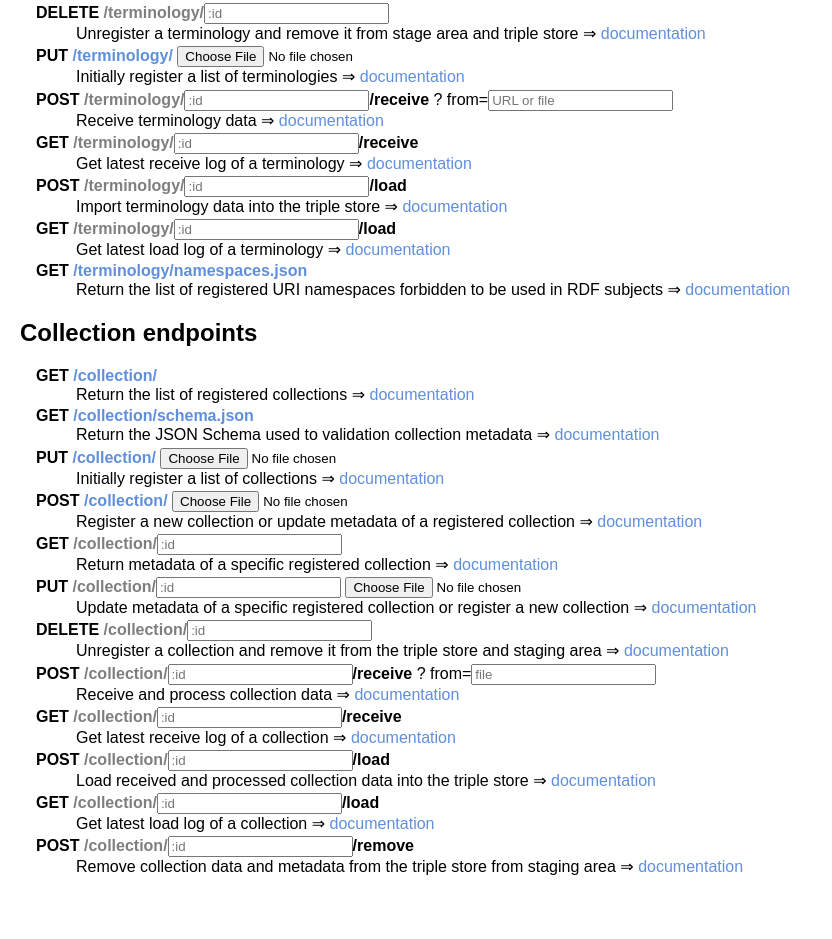
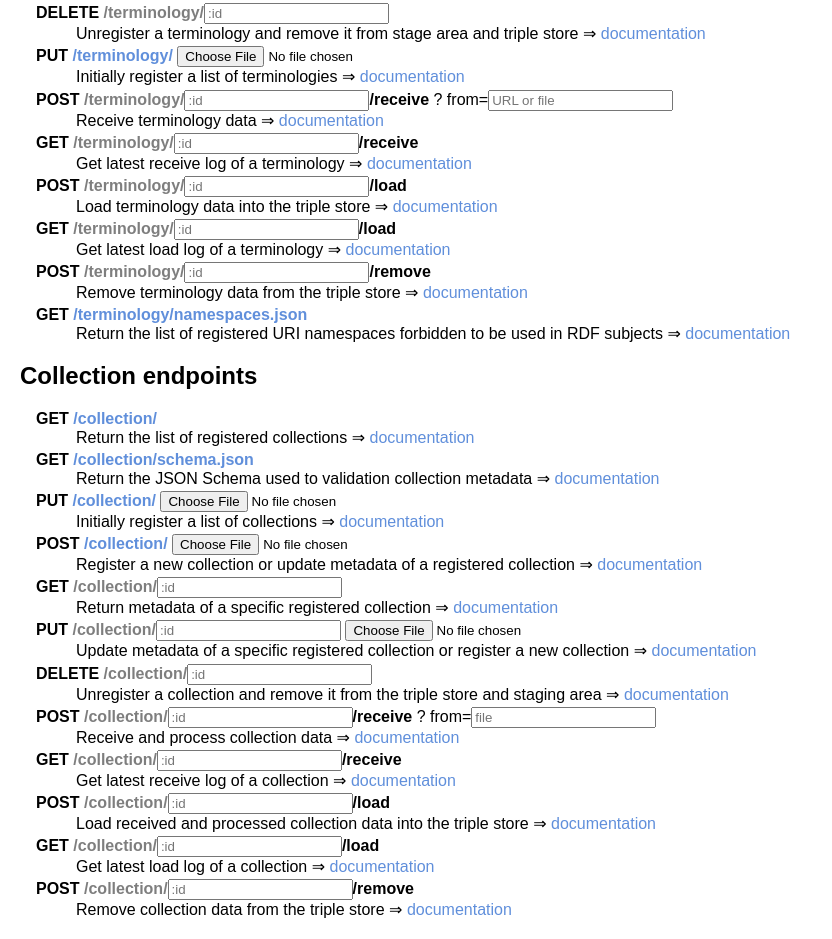
Before and after one commit to nfdi4objects/n4o-graph-importer, a Flask app: page / in a window 1280 px wide. Shown: the part 289-1228 px from the top of the page, without its empty margins (0-832 px from the left). Before the commit the page ends 1164 px from the top, so only its background shows below. Run offline with Flask 3, Linux system fonts and the light colour scheme; parts of the project's set-up code (start-up, migrations or seed data) failed here and were passed over.

Commit message:
Start implementing #19

```diff
--- a/app.py
+++ b/app.py
@@ -91,6 +91,11 @@ def load_terminology_log(id):
     return jsonify(terminologyRegistry.load_log(id))
 
 
+@app.route('/terminology/<int:id>/remove', methods=['POST'])
+def remove_terminology(id):
+    return jsonify(terminologyRegistry.remove(id))
+
+
 @app.route('/collection', methods=['GET'])
 @app.route('/collection/', methods=['GET'])
 def collections():
@@ -137,9 +142,9 @@ def receive_collection_log(id):
     return jsonify(collectionRegistry.receive_log(id))
 
 
-@app.route('/terminology/<int:id>/load', methods=['POST'])
+@app.route('/collection/<int:id>/load', methods=['POST'])
 def load_collection(id):
-    return jsonify(terminologyRegistry.load(id))
+    return jsonify(collectionRegistry.load(id))
 
 
 @app.route('/collection/<int:id>/load', methods=['GET'])
@@ -149,7 +154,7 @@ def load_collection_log(id):
 
 @app.route('/terminology/<int:id>/remove', methods=['POST'])
 def remove_collection(id):
-    return jsonify(terminologyRegistry.remove(id))
+    return jsonify(collectionRegistry.remove(id))
 
 
 if __name__ == '__main__':
--- a/lib/rdf.py
+++ b/lib/rdf.py
@@ -41,7 +41,10 @@ def write_ttl(file, doc, context):
 def sparql_query(api, query):
     sparql = SPARQLWrapper(api, returnFormat='json')
     sparql.setQuery(query)
-    return sparql.queryAndConvert()["results"]["bindings"]
+    try:
+        return sparql.queryAndConvert()["results"]["bindings"]
+    except Exception as e:
+        raise ServerError(f"SPARQL Query failed: {e}")
 
 
 def sparql_update(api, graph, query):
@@ -53,7 +56,6 @@ def sparql_update(api, graph, query):
         if res.response.code != 200:
             raise ServerError(f"HTTP Status code {res.response.code}")
     except Exception as e:
-        print(e)
         raise ServerError(f"SPARQL UPDATE failed: {e}")
 
 
--- a/lib/terminologies.py
+++ b/lib/terminologies.py
@@ -90,3 +90,8 @@ class TerminologyRegistry(Registry):
         rdf_receive(original, self.stage / str(id), log, namespaces)
 
         return log.done()
+
+    def remove(self, id):
+        uri = self.get(id)["uri"]
+        # TODO: also remove files from staging area
+        return sparql_update(self.sparql, uri, f"DROP GRAPH <{uri}>")
--- a/templates/index.html
+++ b/templates/index.html
@@ -96,11 +96,15 @@
       </li>
       <li>
         <b>POST <a onclick="loadTerminology(this)">/terminology/</a>{{ input_id("ter") }}/load</b>
-        {{ help("Import terminology data into the triple store","post-terminologyidload") }}
+        {{ help("Load terminology data into the triple store","post-terminologyidload") }}
       </li>
       <li>
         <b>GET <a onclick="visit(this,'/terminology/'+idValue.ter+'/load')">/terminology/</a>{{ input_id("ter") }}/load</b>
         {{ help("Get latest load log of a terminology","get-terminologyidload") }}
+      </li>
+      <li>
+        <b>POST <a onclick="removeTerminology(this)">/terminology/</a>{{ input_id("col") }}/remove</b>
+        {{ help("Remove terminology data from the triple store","post-terminologyidremove") }}
       </li>
       <li>
         <b>GET <a href="/terminology/namespaces.json">/terminology/namespaces.json</a></b>
@@ -159,7 +163,7 @@
       </li>
       <li>
         <b>POST <a onclick="removeCollection(this)">/collection/</a>{{ input_id("col") }}/remove</b>
-        {{ help("Remove collection data and metadata from the triple store from staging area","post-collectionidremove") }}
+        {{ help("Remove collection data from the triple store","post-collectionidremove") }}
       </li>
     </ul>
   </body>
@@ -242,6 +246,7 @@ const replaceTerminologies = e => request(e,`terminology/`, "PUT")
 const deleteTerminology    = e => request(e,`terminology/:id`, "DELETE")
 const receiveTerminology   = e => request(e,`terminology/:id/receive?from=${getValue('receiveTerminology')}`, "POST")
 const loadTerminology      = e => request(e,`terminology/:id/load`, "POST")
+const removeTerminology    = e => request(e,`terminology/:id/remove`, "POST")
 
 const registerCollection   = e => request(e,`collection/`, "POST")
 const replaceCollections   = e => request(e,`collection/`, "PUT")
```
Also changed, not shown: tests/test_api.py (+5 -2 lines), README.md.
